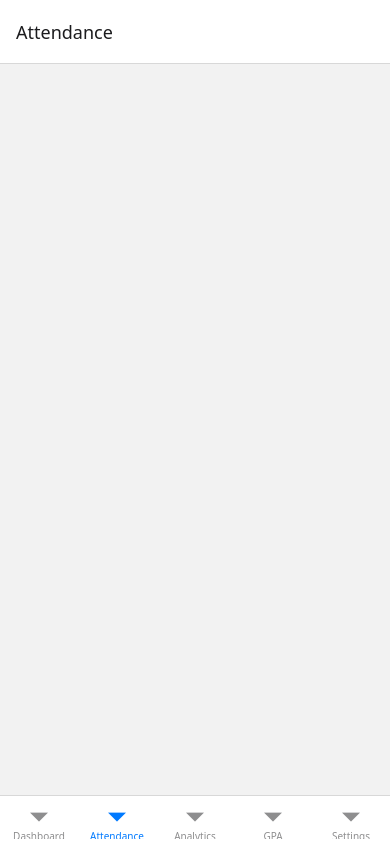
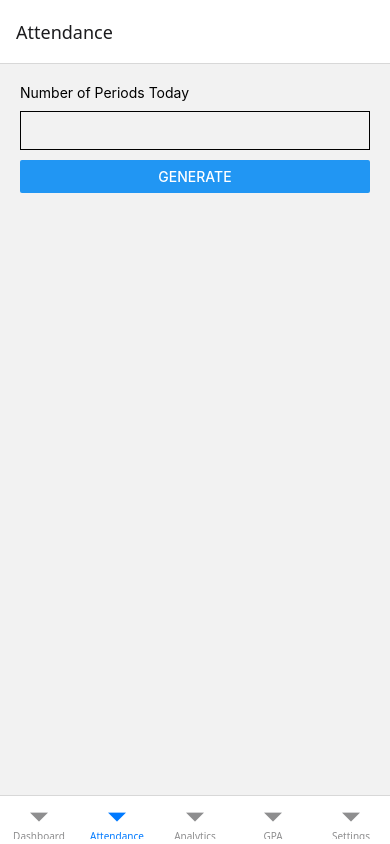
Before and after one commit to Nura730/AttendX, a React Native app: screen /Attendance in a window 390 px wide. Built offline with nearby package versions, Linux system fonts and the light colour scheme.

Commit message:
Generate daily periods dynamically

```diff
--- a/src/screens/attendance/AttendanceScreen.tsx
+++ b/src/screens/attendance/AttendanceScreen.tsx
@@ -1,46 +1,5 @@
-import { View, Text, Button } from "react-native";
-
-import { useSemesterStore } from "../../store/semesterStore";
-
-import { useAttendanceStore } from "../../store/attendanceStore";
+import DailyAttendanceScreen from "./DailyAttendanceScreen";
 
 export default function AttendanceScreen() {
-  const semester = useSemesterStore((state) => state.semester);
-
-  const addAttendance = useAttendanceStore((state) => state.addAttendance);
-
-  const records = useAttendanceStore((state) => state.records);
-
-  console.log("ATTENDANCE RECORDS:", records);
-
-  if (!semester) return null;
-
-  return (
-    <View
-      style={{
-        padding: 20,
-      }}
-    >
-      {semester.subjects.map((subject) => (
-        <View
-          key={subject.id}
-          style={{
-            marginBottom: 20,
-          }}
-        >
-          <Text>{subject.name}</Text>
-
-          <Button
-            title="Present"
-            onPress={() => addAttendance(subject.id,1, "present")}
-          />
-
-          <Button
-            title="Absent"
-            onPress={() => addAttendance(subject.id,1,   "absent")}
-          />
-        </View>
-      ))}
-    </View>
-  );
+  return <DailyAttendanceScreen />;
 }
--- a/src/screens/attendance/DailyAttendanceScreen.tsx
+++ b/src/screens/attendance/DailyAttendanceScreen.tsx
@@ -1,14 +1,77 @@
+import { useState } from "react";
+
 import {
   View,
   Text,
+  TextInput,
+  Button,
+  ScrollView,
 } from "react-native";
 
 export default function DailyAttendanceScreen() {
+  const [periodCount, setPeriodCount] =
+    useState("");
+
+  const [periods, setPeriods] =
+  useState<number[]>([]);
+
   return (
-    <View>
-      <Text>
-        Daily Attendance Screen
+    <ScrollView
+      contentContainerStyle={{
+        padding: 20,
+      }}
+    >
+      {!periods.length ? (
+        <>
+          <Text>
+            Number of Periods Today
+          </Text>
+
+          <TextInput
+            keyboardType="numeric"
+            value={periodCount}
+            onChangeText={setPeriodCount}
+            style={{
+              borderWidth: 1,
+              padding: 10,
+              marginVertical: 10,
+            }}
+          />
+
+          <Button
+  title="Generate"
+  onPress={() => {
+    const count =
+      Number(periodCount);
+
+    const generatedPeriods =
+      Array.from(
+        { length: count },
+        (_, i) => i + 1
+      );
+
+    setPeriods(
+      generatedPeriods
+    );
+  }}
+/>
+        </>
+      ) : (
+        <View>
+  {periods.map(
+    (period) => (
+      <Text
+        key={period}
+        style={{
+          marginVertical: 10,
+        }}
+      >
+        Period {period}
       </Text>
-    </View>
+    )
+  )}
+</View>
+      )}
+    </ScrollView>
   );
 }
```
Also changed, not shown: src/types/dailyAttendance.ts (+3 -4 lines).
